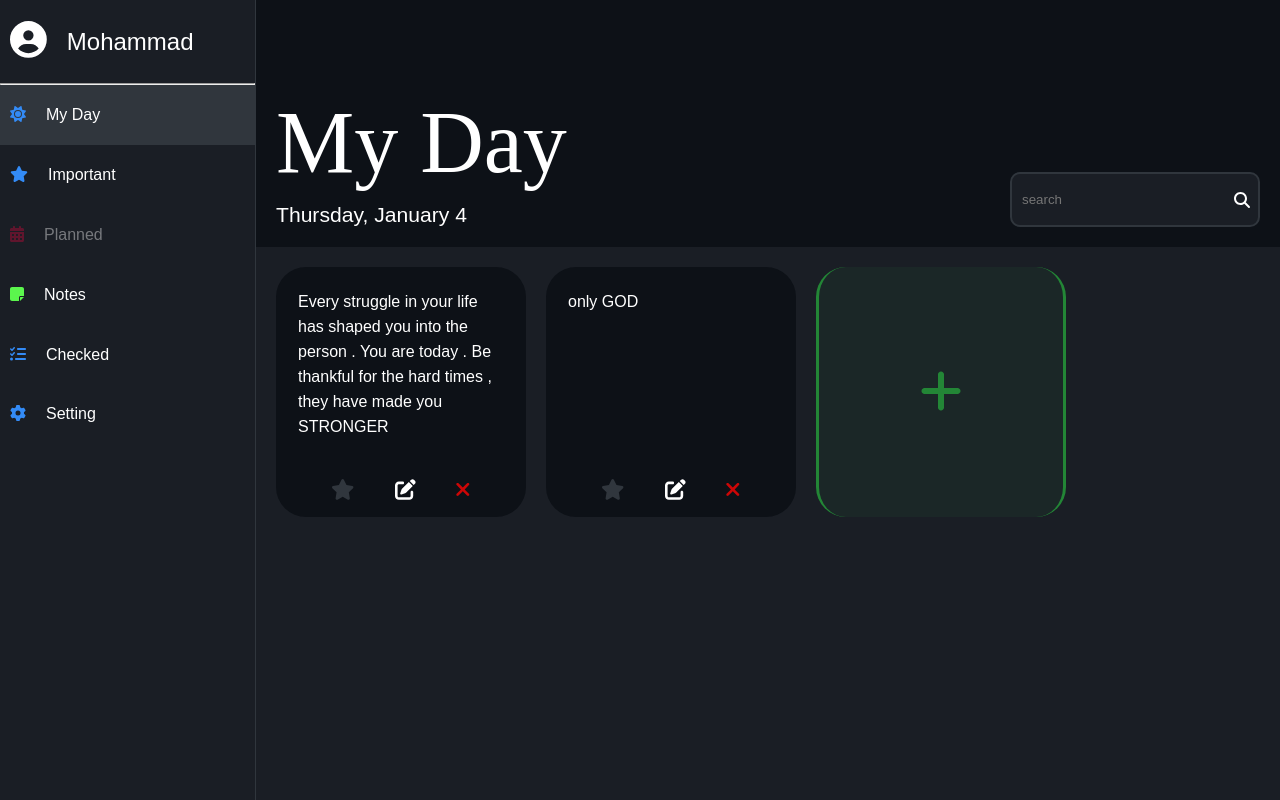
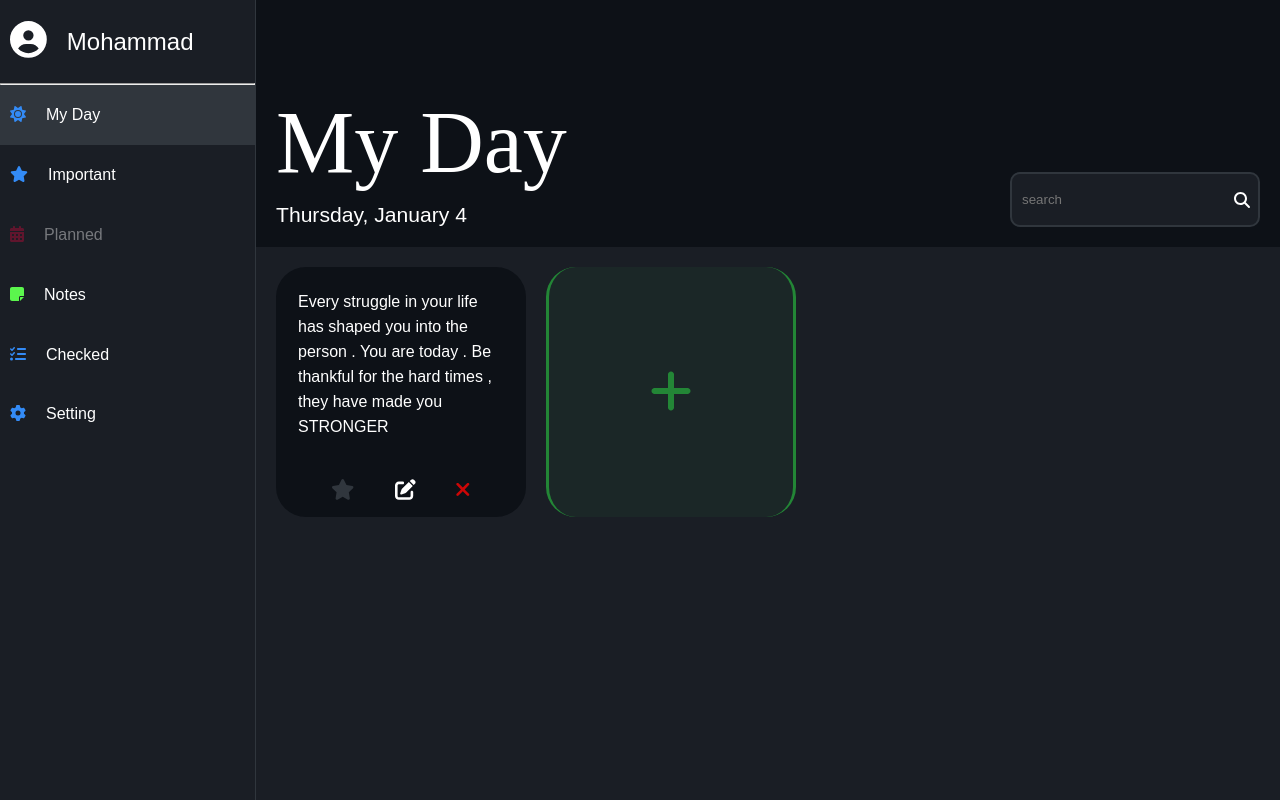
Before and after one commit to MohammadNourizadeh/taskManager2, a React (Vite) app: page /admin/notes in a window 1280 px wide. Built offline with nearby package versions, Linux system fonts and the light colour scheme; data requests are answered from the project's data file.

Commit message:
edit option bug solved

```diff
--- a/db.json
+++ b/db.json
@@ -17,11 +17,6 @@
       "id": "1",
       "text": "Every struggle in your life has shaped you into the person . You are today . Be thankful for the hard times , they have made you STRONGER",
       "important": "no"
-    },
-    {
-      "id": "6c368b98-e757-4bc1-ac6c-a8e9ff96ddbc",
-      "text": "only GOD",
-      "important": "no"
     }
   ]
 }
--- a/src/pages/notesPage/components/noteBox/NoteBox.jsx
+++ b/src/pages/notesPage/components/noteBox/NoteBox.jsx
@@ -29,7 +29,7 @@ export default function NoteBox({ notes, note, onNewList }) {
   };
 
   const handleDiscard = () => {
-    fetch(`http://localhost:8000/notes/${note.id}`).then(res => res.json()).then(data => setInputText(data.text))
+    setInputText(note.text)
     setIsEditingNote(false)
   }
 
@@ -39,7 +39,12 @@ export default function NoteBox({ notes, note, onNewList }) {
       body: JSON.stringify({ text: inputText })
     }).then(res => {
       if (res.ok) {
-        setInputText(prev => prev)
+        const temp = [...notes]
+        const index = temp.findIndex(item => item.id === note.id)
+        const changedItem = temp[index]
+        changedItem.text = inputText
+        temp[index] = changedItem
+        onNewList(temp)
       }
     })
     setIsEditingNote(false)
```
